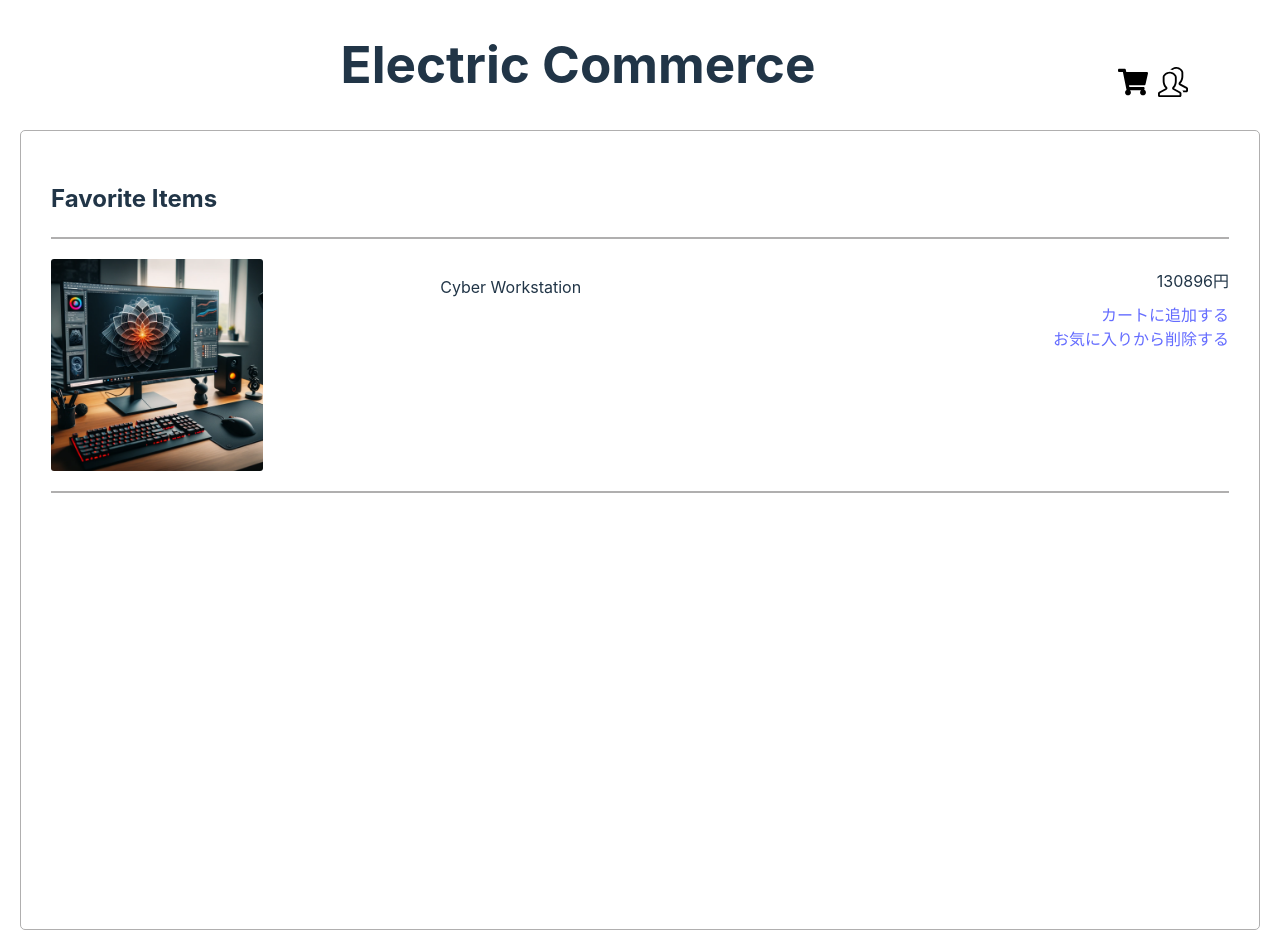
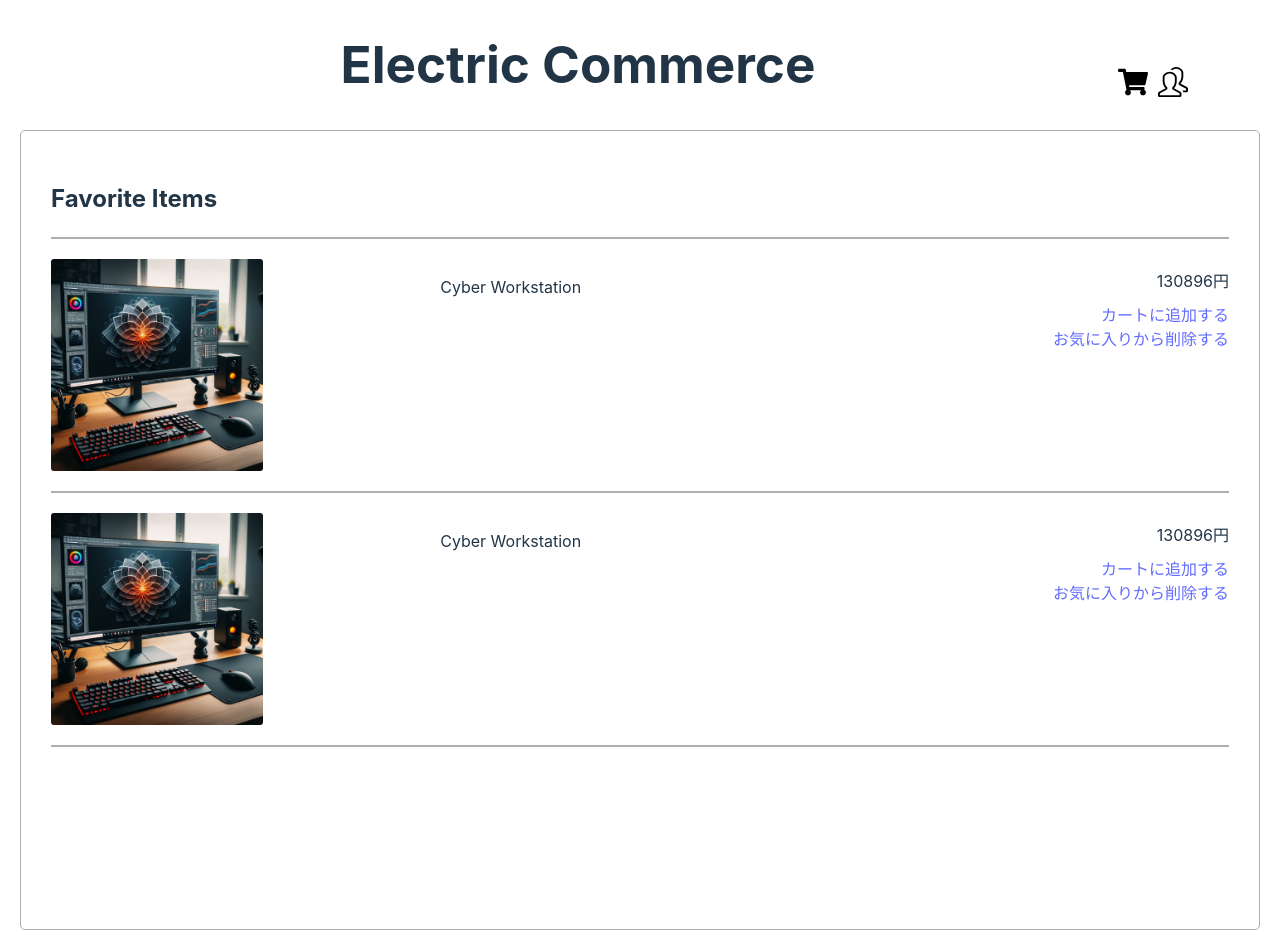
Before and after one commit to kip2/E-Commerce-Site-React, a React (Vite) app in the folder app/: page / in a window 1280 px wide. Built offline with nearby package versions, Linux system fonts and the light colour scheme.

Commit message:
favoriteページを配列の処理に変更

```diff
--- a/app/src/components/molecules/FavoriteItem.css
+++ b/app/src/components/molecules/FavoriteItem.css
@@ -21,6 +21,7 @@
     height: 2px;
     background-color: #b0afaf;
     margin-top: 20px;
+    margin-bottom: 20px;
 }
 
 .price-and-button {
--- a/app/src/components/organisms/FavoriteItems.tsx
+++ b/app/src/components/organisms/FavoriteItems.tsx
@@ -2,22 +2,38 @@ import "./FavoriteItems.css"
 import Title from "../atoms/Title"
 import FavoriteItem from "../molecules/FavoriteItem"
 
-const data = {
+const data = [
+    {
+        "name": "Cyber Workstation",
+        "imgUrl": "./img/desktop1.png",
+        "price": 130896,
+        "description": "このデスクトップは、プロフェッショナルな映像編集や3Dレンダリングのために特別に設計されました。最新の高速プロセッサーと大容量のRAMを搭載しており、複雑なタスクでもスムーズに対応します。"
+    },
+    {
         "name": "Cyber Workstation",
         "imgUrl": "./img/desktop1.png",
         "price": 130896,
         "description": "このデスクトップは、プロフェッショナルな映像編集や3Dレンダリングのために特別に設計されました。最新の高速プロセッサーと大容量のRAMを搭載しており、複雑なタスクでもスムーズに対応します。"
     }
+]
 
 const FavoriteCard = () => {
     return (
         <div className="favorite-card">
             <Title title={"Favorite Items"}/>
+            <div>
+                {
+                    data.map((item) => {
+                        return (
                             <FavoriteItem
-                imgUrl={data.imgUrl}
-                name={data.name}
-                price={data.price}
+                                imgUrl={item.imgUrl}
+                                name={item.name}
+                                price={item.price}
                             />
+                        )
+                    })
+                }
+            </div>
         </div>
     )
 }
```
Lines whose indentation alone changed are shown as unchanged.
